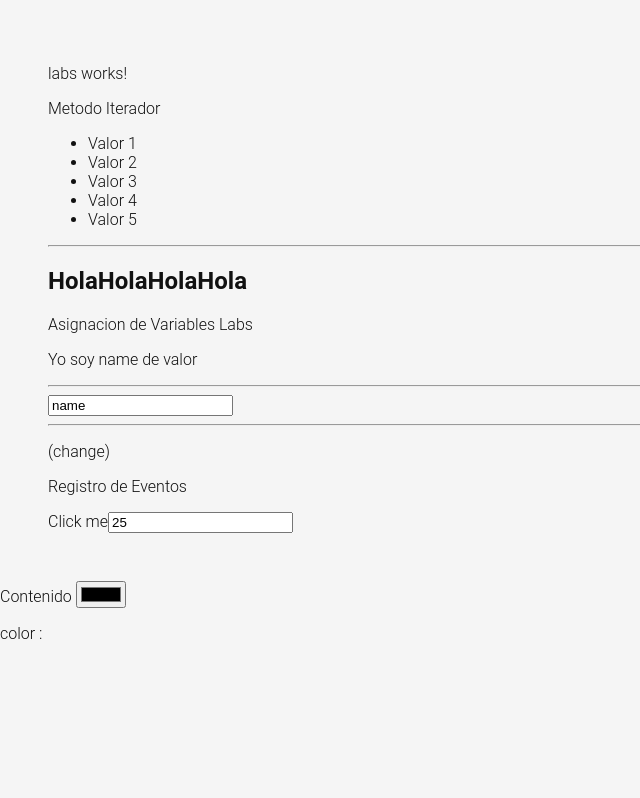
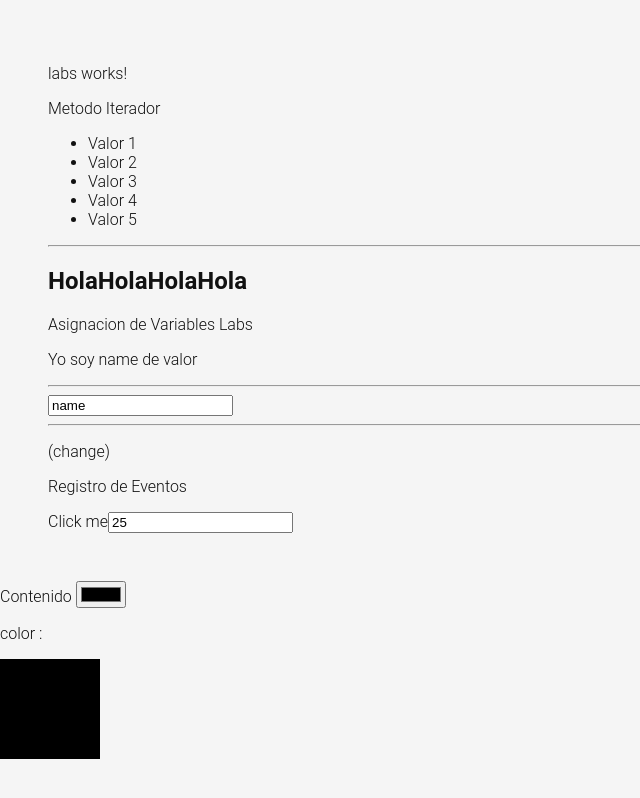
Before and after one commit to Danielr-1998/appshop, an Angular app: page /labs in a window 1280 px wide. Shown: the top 798 px of the page, without its empty margins (0-640 px from the left). Built offline with nearby package versions, Linux system fonts and the light colour scheme.

Commit message:
modificados:     src/app/pages/labs/labs.component.html

```diff
--- a/src/app/pages/labs/labs.component.html
+++ b/src/app/pages/labs/labs.component.html
@@ -25,7 +25,7 @@
   <p>color : {{ colorCtrl.value }}</p>
   <svg>
     <g>
-      <rect x="0" y="0" height="100" [attr.fill]="colorCtrl.value"/>
+      <rect x="0" y="0" height="100" width="100" [attr.fill]="colorCtrl.value"/>
     </g>
   </svg>
 </div>
```
